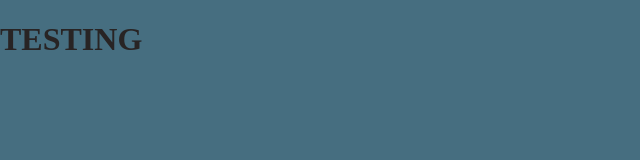
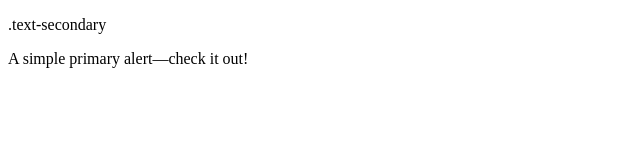
Before and after one commit to vitalii88/RSS_Reader, a website built with webpack: page src/index.html in a window 1280 px wide. Shown: the whole page, without its empty margins (0-640 px from the left). Built offline with nearby package versions, Linux system fonts and the light colour scheme.

Commit message:
add bootstrap

```diff
--- a/package.json
+++ b/package.json
@@ -38,5 +38,9 @@
     "webpack": "^5.51.1",
     "webpack-cli": "^4.8.0",
     "webpack-dev-server": "^4.0.0"
+  },
+  "dependencies": {
+    "@popperjs/core": "^2.9.3",
+    "bootstrap": "^5.1.0"
   }
 }
--- a/src/index.html
+++ b/src/index.html
@@ -5,6 +5,13 @@
   <title>Title</title>
 </head>
 <body>
-<h1>TESTING</h1>
+<div class="root">
+  <div class="container">
+    <p class="text-primary">.text-secondary</p>
+  </div>
+  <div class="alert alert-primary" role="alert">
+    A simple primary alert—check it out!
+  </div>
+</div>
 </body>
 </html>
--- a/src/index.js
+++ b/src/index.js
@@ -1,4 +1,5 @@
 import './styles/index.scss';
+import bootstrap from 'bootstrap';
 
 const first = 'HELLO WORLD!!!';
 const second = 'boom';
--- a/src/styles/_global.scss
+++ b/src/styles/_global.scss
@@ -1,6 +1,6 @@
 @use 'variables';
-body {
-  margin: 0;
-  background-color: variables.$bg;
-  color: var(--text);
-}
+//body {
+//  margin: 0;
+//  background-color: variables.$bg;
+//  color: var(--text);
+//}
--- a/src/styles/_variables.scss
+++ b/src/styles/_variables.scss
@@ -1,4 +1,4 @@
 :root {
-  --text: #282424;
+  //--text: #282424;
 }
-$bg: #466e80
+//$bg: #466e80
```
Also changed, not shown: 1 other file.
